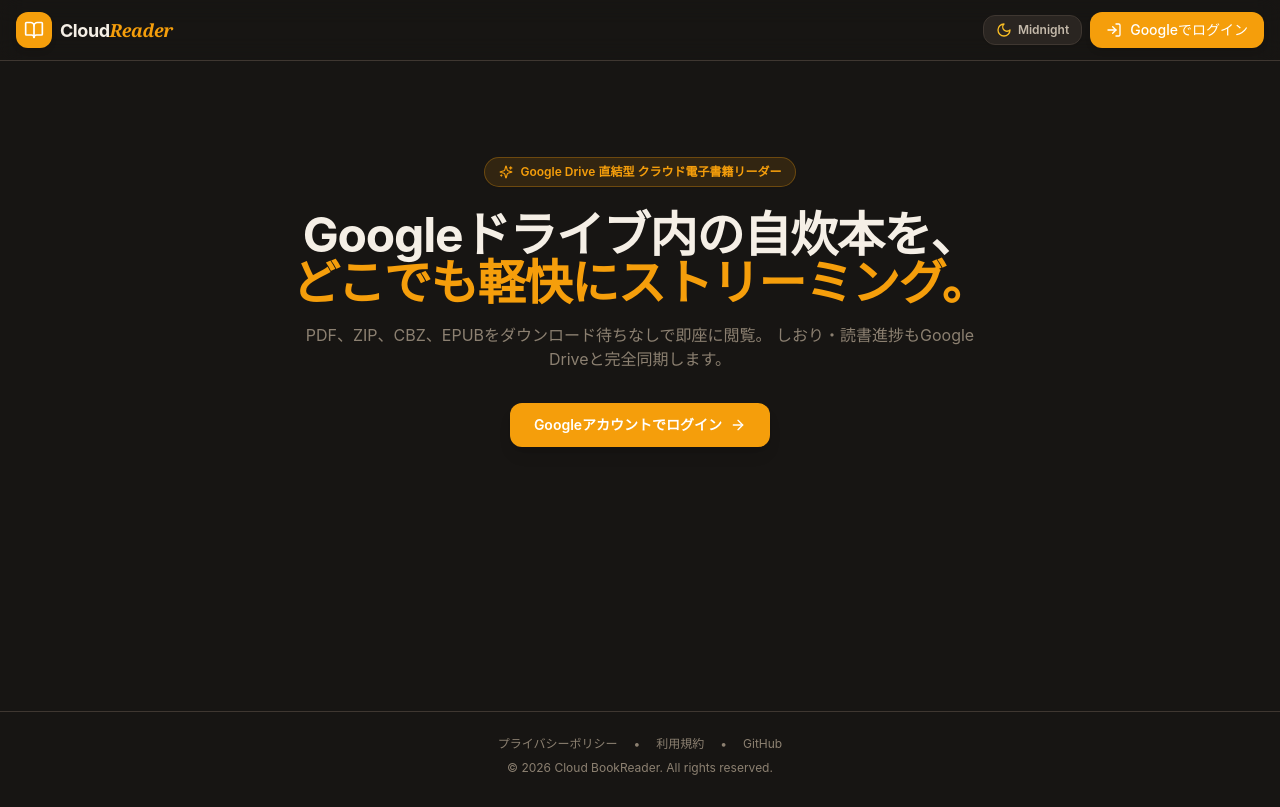
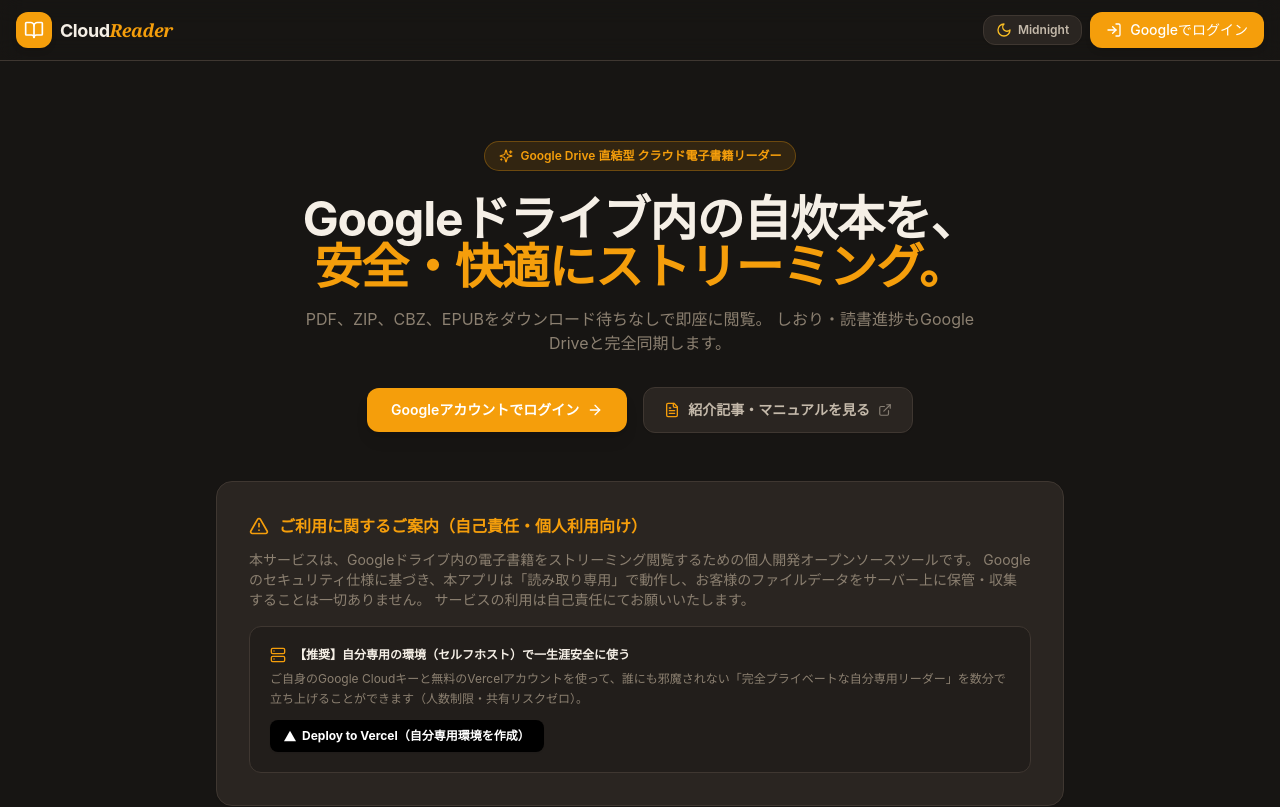
Before and after one commit to ryo22-jp/Cloud-Bookreader, a Next.js app: page / in a window 1280 px wide. Shown: the top 807 px of the page. Built offline with nearby package versions, Linux system fonts and the light colour scheme; no server answers.

Commit message:
Update landing page with self-host recommendation, disclaimer and guide links

```diff
--- a/src/app/page.tsx
+++ b/src/app/page.tsx
@@ -9,9 +9,14 @@
   BookOpen,
   Sparkles,
   ArrowRight,
+  ShieldCheck,
+  Server,
+  FileText,
+  ExternalLink,
+  AlertTriangle,
 } from 'lucide-react';
 
-export default function HomePage() {
+export function HomePage() {
   const { data: session, status } = useSession();
   const [searchQuery, setSearchQuery] = useState<string>('');
   const [refreshTrigger, setRefreshTrigger] = useState<number>(0);
@@ -43,21 +48,25 @@
             refreshTrigger={refreshTrigger}
           />
         ) : (
-          /* 未ログイン時：ランディングページ */
-          <div className="mx-auto max-w-5xl px-4 py-16 sm:px-6 sm:py-24 text-center">
+          /* 未ログイン時：ランディング & セルフホスト案内 */
+          <div className="mx-auto max-w-4xl px-4 py-12 sm:px-6 sm:py-20 text-center">
             <div className="inline-flex items-center space-x-2 rounded-full border border-[var(--accent-border)] bg-[var(--accent-bg)] px-3.5 py-1.5 text-xs font-semibold text-[var(--accent)] mb-6 shadow-sm">
               <Sparkles className="h-3.5 w-3.5" />
               <span>Google Drive 直結型 クラウド電子書籍リーダー</span>
             </div>
-            <h1 className="text-3xl font-bold tracking-tight text-[var(--text-primary)] sm:text-5xl">
+
+            <h1 className="text-3xl font-bold tracking-tight text-[var(--text-primary)] sm:text-5xl leading-tight">
               Googleドライブ内の自炊本を、<br />
-              <span className="text-[var(--accent)]">どこでも軽快にストリーミング。</span>
+              <span className="text-[var(--accent)]">安全・快適にストリーミング。</span>
             </h1>
-            <p className="mx-auto mt-4 max-w-2xl text-sm sm:text-base text-[var(--text-muted)]">
+
+            <p className="mx-auto mt-4 max-w-2xl text-sm sm:text-base text-[var(--text-muted)] leading-relaxed">
               PDF、ZIP、CBZ、EPUBをダウンロード待ちなしで即座に閲覧。
               しおり・読書進捗もGoogle Driveと完全同期します。
             </p>
-            <div className="mt-8 flex justify-center">
+
+            {/* ログイン & マニュアルボタン */}
+            <div className="mt-8 flex flex-wrap items-center justify-center gap-4">
               <button
                 onClick={() => signIn('google')}
                 className="flex items-center space-x-2 rounded-xl bg-[var(--accent)] px-6 py-3 text-sm font-semibold text-white shadow-lg hover:opacity-90 transition"
@@ -65,6 +74,51 @@
                 <span>Googleアカウントでログイン</span>
                 <ArrowRight className="h-4 w-4" />
               </button>
+
+              <a
+                href="https://puzzleout.net/"
+                target="_blank"
+                rel="noopener noreferrer"
+                className="flex items-center space-x-2 rounded-xl border border-[var(--border-color)] bg-[var(--bg-card)] px-5 py-3 text-sm font-semibold text-[var(--text-secondary)] hover:text-[var(--accent)] hover:border-[var(--accent)] transition shadow-sm"
+              >
+                <FileText className="h-4 w-4 text-[var(--accent)]" />
+                <span>紹介記事・マニュアルを見る</span>
+                <ExternalLink className="h-3.5 w-3.5 opacity-60" />
+              </a>
+            </div>
+
+            {/* ご利用に関する重要な案内（自己責任・セルフホストの推奨） */}
+            <div className="mt-12 rounded-2xl border border-[var(--border-color)] bg-[var(--bg-card)] p-6 sm:p-8 text-left shadow-sm">
+              <div className="flex items-center space-x-2.5 text-amber-500 mb-3 font-bold text-sm sm:text-base">
+                <AlertTriangle className="h-5 w-5 shrink-0" />
+                <span>ご利用に関するご案内（自己責任・個人利用向け）</span>
+              </div>
+              <p className="text-xs sm:text-sm text-[var(--text-muted)] leading-relaxed mb-4">
+                本サービスは、Googleドライブ内の電子書籍をストリーミング閲覧するための個人開発オープンソースツールです。
+                Googleのセキュリティ仕様に基づき、本アプリは「読み取り専用」で動作し、お客様のファイルデータをサーバー上に保管・収集することは一切ありません。
+                サービスの利用は自己責任にてお願いいたします。
+              </p>
+
+              <div className="rounded-xl border border-[var(--border-color)] bg-[var(--bg-secondary)] p-4 sm:p-5">
+                <div className="flex items-center space-x-2 text-xs font-bold text-[var(--text-primary)] mb-1.5">
+                  <Server className="h-4 w-4 text-[var(--accent)]" />
+                  <span>【推奨】自分専用の環境（セルフホスト）で一生涯安全に使う</span>
+                </div>
+                <p className="text-xs text-[var(--text-muted)] leading-relaxed mb-3">
+                  ご自身のGoogle Cloudキーと無料のVercelアカウントを使って、誰にも邪魔されない「完全プライベートな自分専用リーダー」を数分で立ち上げることができます（人数制限・共有リスクゼロ）。
+                </p>
+                <a
+                  href="https://vercel.com/new/clone?repository-url=https%3A%2F%2Fgithub.com%2Fryo22-jp%2FCloud-Bookreader&env=GOOGLE_CLIENT_ID,GOOGLE_CLIENT_SECRET,NEXTAUTH_SECRET,NEXTAUTH_URL&envDescription=Google%20Cloud%20Console%E3%81%A7%E5%8F%96%E5%BE%97%E3%81%97%E3%81%9F%E8%A8%AD%E5%AE%9A%E5%80%A4%E3%82%92%E5%85%A5%E5%8A%9B%E3%81%97%E3%81%A6%E3%81%8F%E3%81%A0%E3%81%95%E3%81%84&project-name=my-cloud-bookreader"
+                  target="_blank"
+                  rel="noopener noreferrer"
+                  className="inline-flex items-center space-x-1.5 rounded-lg bg-black dark:bg-white text-white dark:text-black px-3.5 py-2 text-xs font-bold hover:opacity-80 transition shadow-sm"
+                >
+                  <svg className="h-3 w-3 fill-current" viewBox="0 0 1155 1000">
+                    <path d="M577.344 0L1154.69 1000H0L577.344 0Z" />
+                  </svg>
+                  <span>Deploy to Vercel（自分専用環境を作成）</span>
+                </a>
+              </div>
             </div>
           </div>
         )}
@@ -82,6 +136,15 @@
           </Link>
           <span>•</span>
           <a
+            href="https://puzzleout.net/"
+            target="_blank"
+            rel="noopener noreferrer"
+            className="hover:text-[var(--text-primary)] transition font-medium"
+          >
+            使い方ガイド・記事
+          </a>
+          <span>•</span>
+          <a
             href="https://github.com/ryo22-jp/Cloud-Bookreader"
             target="_blank"
             rel="noopener noreferrer"
@@ -95,3 +158,5 @@
     </div>
   );
 }
+
+export default HomePage;
```
